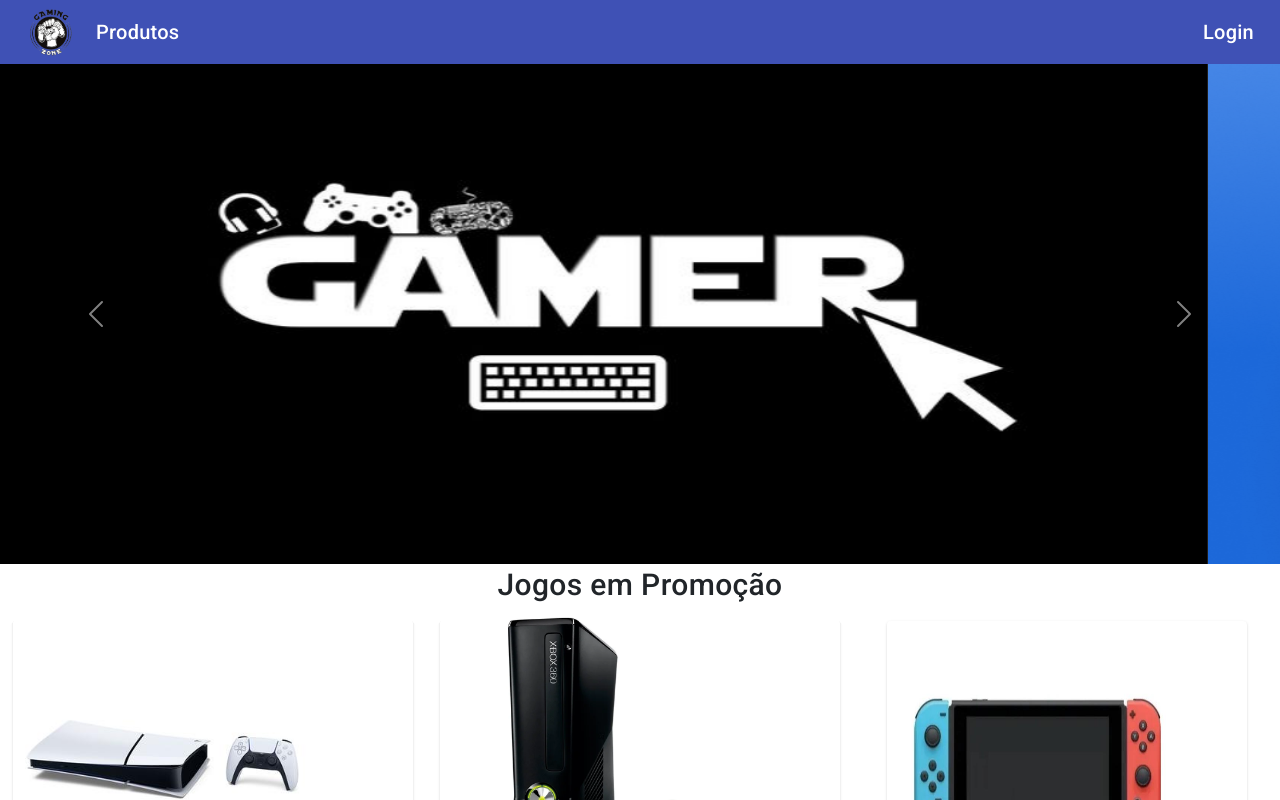
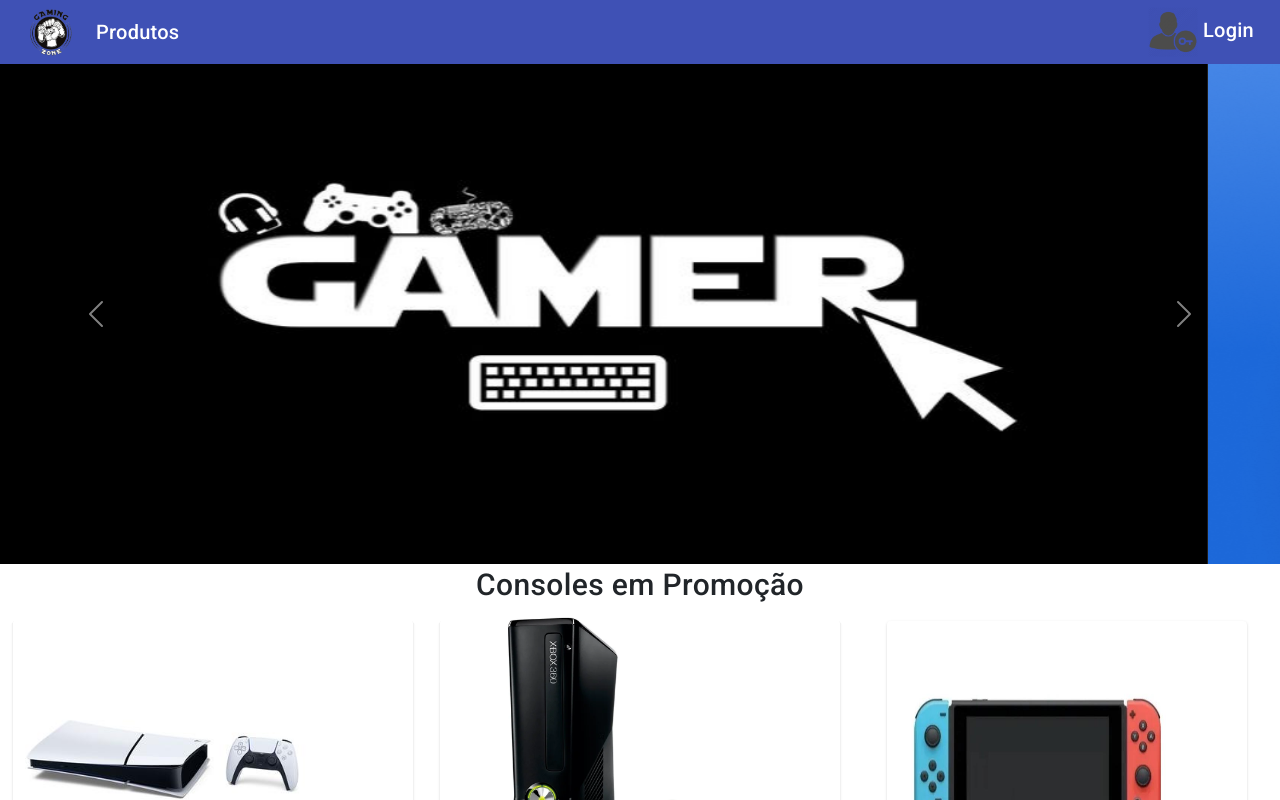
Before and after one commit to augustofklein/senai-versoes-colaboracoes, an Angular app in the folder FrontEnd/projeto-angular/: page /inicio in a window 1280 px wide. Shown: the top 800 px of the page. Built offline with nearby package versions, Linux system fonts and the light colour scheme.

Commit message:
Adicao de icone de login

```diff
--- a/FrontEnd/projeto-angular/src/app/inicio/inicio.component.html
+++ b/FrontEnd/projeto-angular/src/app/inicio/inicio.component.html
@@ -37,7 +37,7 @@
     </div>
   </section>
 
-  <h2>Jogos em Promoção</h2>
+  <h2>Consoles em Promoção</h2>
 
   <mat-grid-list cols="3">
     <mat-grid-tile>
--- a/FrontEnd/projeto-angular/src/app/menu/menu.component.html
+++ b/FrontEnd/projeto-angular/src/app/menu/menu.component.html
@@ -12,6 +12,7 @@
     <span class="example-spacer"></span>
     <span>
         <a routerLink="login">
+            <img src="./assets/img/login.png"/>
             Login
         </a>
     </span>
```
Also changed, not shown: FrontEnd/projeto-angular/src/assets/img/login.png (added).
